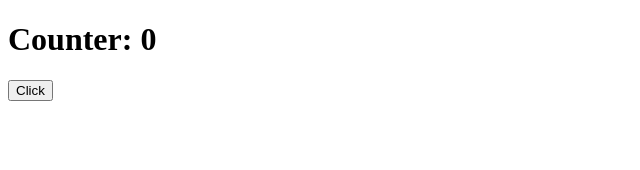
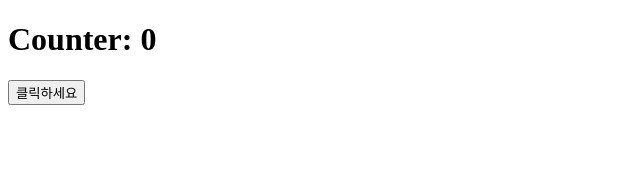
Before and after one commit to jwh926/reactstudy, a React (Vite) app: page / in a window 1280 px wide. Shown: the top 170 px of the page, without its empty margins (0-640 px from the left). Built offline with nearby package versions, Linux system fonts and the light colour scheme.

Commit message:
Change button text

```diff
--- a/src/App.jsx
+++ b/src/App.jsx
@@ -6,7 +6,7 @@ function App() {
 	return (
 		<div>
 			<h1>Counter: {counter}</h1>
-			<button onClick={onClick}>Click</button>
+			<button onClick={onClick}>클릭하세요</button>
 		</div>
 	)
 }
```
